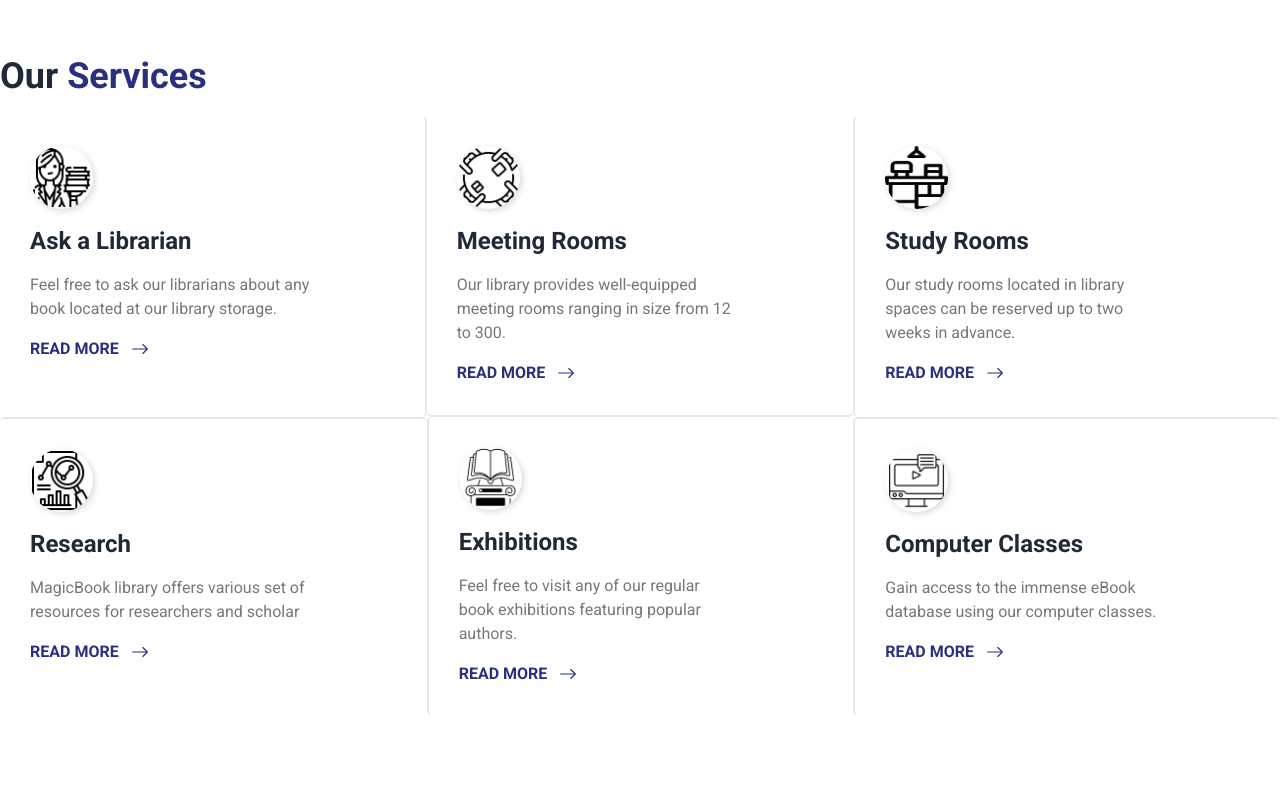
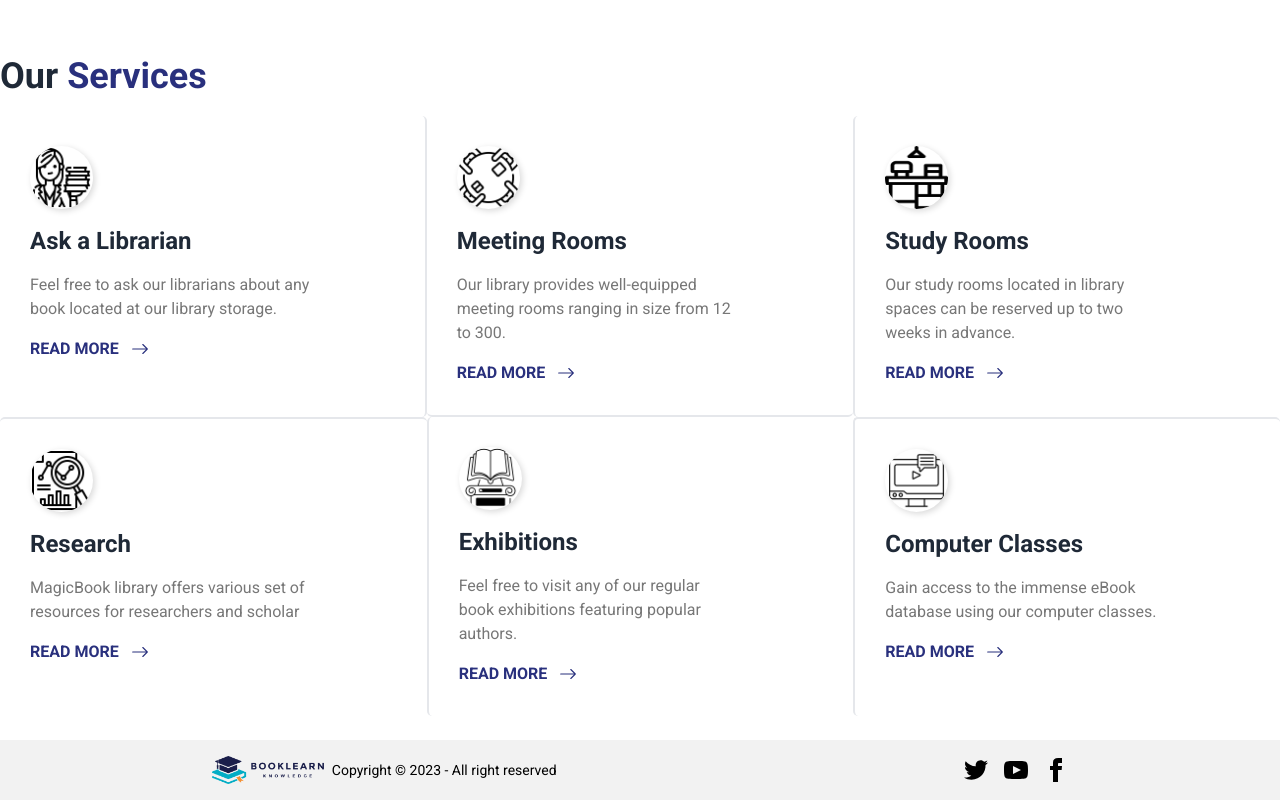
Before and after one commit to Shuvo0414/book-library, a React (Vite) app: page / in a window 1280 px wide. Shown: the part 580-1380 px from the top of the page. Before the commit the page ends 1320 px from the top, so only its background shows below. Built offline with nearby package versions, Linux system fonts and the light colour scheme.

Commit message:
feat: Create Footer component with copyright and social links
Designed the Footer component featuring the library's logo, copyright notice, and social media links. The component provides a visually appealing and informative footer section for the website.

```diff
--- /dev/null
+++ b/src/components/Footer/Footer.jsx
@@ -0,0 +1,60 @@
+import logo from "../../assets/logo.png";
+
+const Footer = () => {
+  return (
+    <footer className="footer items-center p-4 bg-base-200 text-neutral-content">
+      <aside className="items-center grid-flow-col gap-2 text-black mx-auto">
+        {/* <svg
+          width="36"
+          height="36"
+          viewBox="0 0 24 24"
+          xmlns="http://www.w3.org/2000/svg"
+          fillRule="evenodd"
+          clipRule="evenodd"
+          className="fill-current"
+        >
+          <path d="M22.672 15.226l-2.432.811.841 2.515c.33 1.019-.209 2.127-1.23 2.456-1.15.325-2.148-.321-2.463-1.226l-.84-2.518-5.013 1.677.84 2.517c.391 1.203-.434 2.542-1.831 2.542-.88 0-1.601-.564-1.86-1.314l-.842-2.516-2.431.809c-1.135.328-2.145-.317-2.463-1.229-.329-1.018.211-2.127 1.231-2.456l2.432-.809-1.621-4.823-2.432.808c-1.355.384-2.558-.59-2.558-1.839 0-.817.509-1.582 1.327-1.846l2.433-.809-.842-2.515c-.33-1.02.211-2.129 1.232-2.458 1.02-.329 2.13.209 2.461 1.229l.842 2.515 5.011-1.677-.839-2.517c-.403-1.238.484-2.553 1.843-2.553.819 0 1.585.509 1.85 1.326l.841 2.517 2.431-.81c1.02-.33 2.131.211 2.461 1.229.332 1.018-.21 2.126-1.23 2.456l-2.433.809 1.622 4.823 2.433-.809c1.242-.401 2.557.484 2.557 1.838 0 .819-.51 1.583-1.328 1.847m-8.992-6.428l-5.01 1.675 1.619 4.828 5.011-1.674-1.62-4.829z"></path>
+        </svg> */}
+        <img className=" w-28" src={logo} alt="logo" />
+        <p>Copyright © 2023 - All right reserved</p>
+      </aside>
+      <nav className="grid-flow-col gap-4 md:place-self-center md:justify-self-end text-black mx-auto">
+        <a>
+          <svg
+            xmlns="http://www.w3.org/2000/svg"
+            width="24"
+            height="24"
+            viewBox="0 0 24 24"
+            className="fill-current"
+          >
+            <path d="M24 4.557c-.883.392-1.832.656-2.828.775 1.017-.609 1.798-1.574 2.165-2.724-.951.564-2.005.974-3.127 1.195-.897-.957-2.178-1.555-3.594-1.555-3.179 0-5.515 2.966-4.797 6.045-4.091-.205-7.719-2.165-10.148-5.144-1.29 2.213-.669 5.108 1.523 6.574-.806-.026-1.566-.247-2.229-.616-.054 2.281 1.581 4.415 3.949 4.89-.693.188-1.452.232-2.224.084.626 1.956 2.444 3.379 4.6 3.419-2.07 1.623-4.678 2.348-7.29 2.04 2.179 1.397 4.768 2.212 7.548 2.212 9.142 0 14.307-7.721 13.995-14.646.962-.695 1.797-1.562 2.457-2.549z"></path>
+          </svg>
+        </a>
+        <a>
+          <svg
+            xmlns="http://www.w3.org/2000/svg"
+            width="24"
+            height="24"
+            viewBox="0 0 24 24"
+            className="fill-current"
+          >
+            <path d="M19.615 3.184c-3.604-.246-11.631-.245-15.23 0-3.897.266-4.356 2.62-4.385 8.816.029 6.185.484 8.549 4.385 8.816 3.6.245 11.626.246 15.23 0 3.897-.266 4.356-2.62 4.385-8.816-.029-6.185-.484-8.549-4.385-8.816zm-10.615 12.816v-8l8 3.993-8 4.007z"></path>
+          </svg>
+        </a>
+        <a>
+          <svg
+            xmlns="http://www.w3.org/2000/svg"
+            width="24"
+            height="24"
+            viewBox="0 0 24 24"
+            className="fill-current"
+          >
+            <path d="M9 8h-3v4h3v12h5v-12h3.642l.358-4h-4v-1.667c0-.955.192-1.333 1.115-1.333h2.885v-5h-3.808c-3.596 0-5.192 1.583-5.192 4.615v3.385z"></path>
+          </svg>
+        </a>
+      </nav>
+    </footer>
+  );
+};
+
+export default Footer;
--- a/src/layout/MainLayout.jsx
+++ b/src/layout/MainLayout.jsx
@@ -1,11 +1,13 @@
 import { Outlet } from "react-router-dom";
 import Navbar from "../components/Navbar/Navbar";
+import Footer from "../components/Footer/Footer";
 
 const MainLayout = () => {
   return (
     <div>
       <Navbar></Navbar>
       <Outlet></Outlet>
+      <Footer></Footer>
     </div>
   );
 };
```
